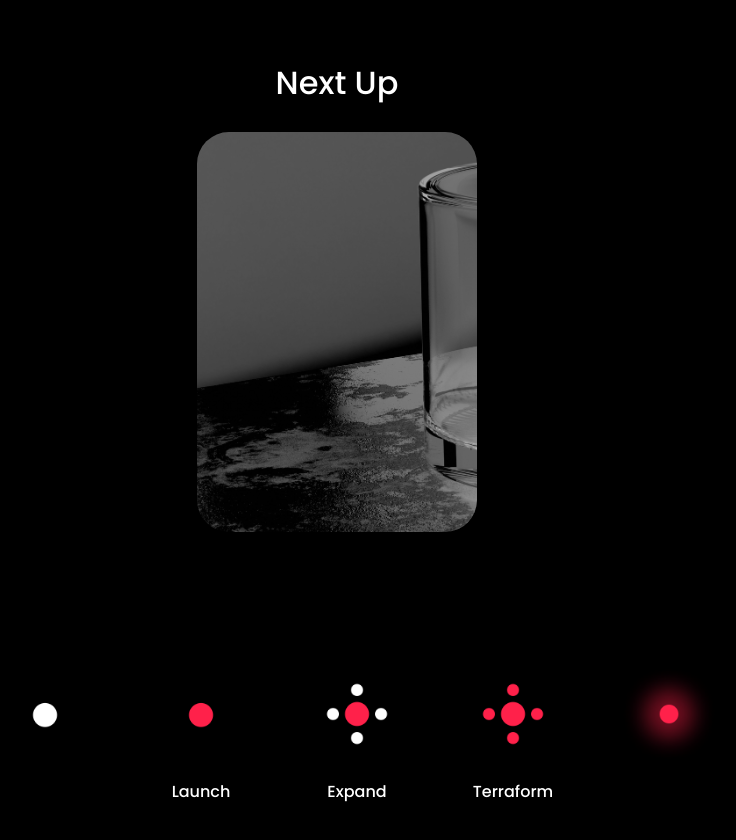
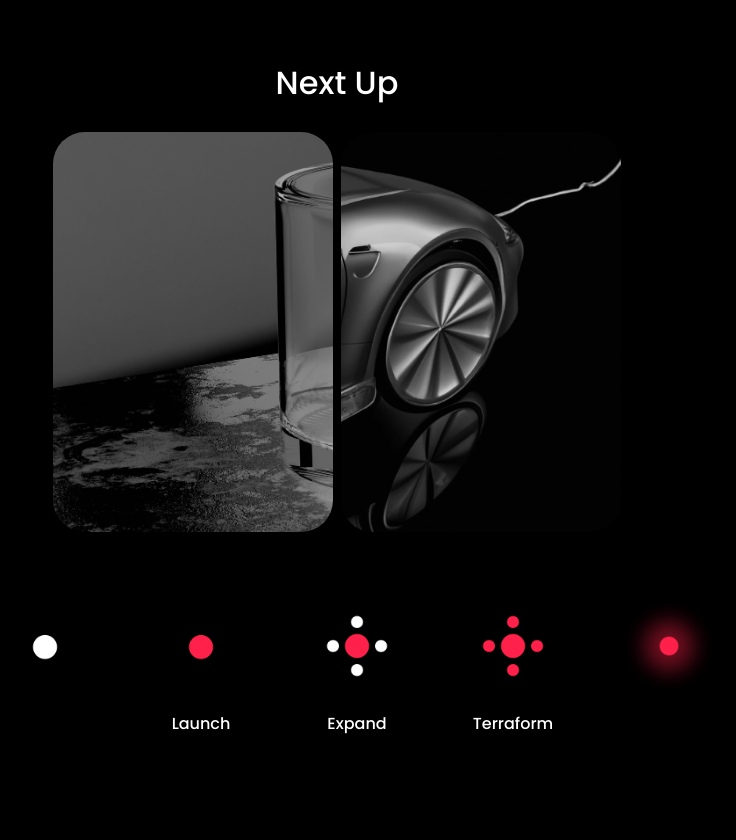
Before and after one commit to 0xinevitable/inevitable.team, a Next.js app: page / in a window 1280 px wide. Shown: the part 900-1740 px from the top of the page, without its empty margins (303-1039 px from the left). Built offline with nearby package versions, Linux system fonts and the light colour scheme.

Commit message:
Update Next Up

```diff
--- a/src/landing/LandingPage.tsx
+++ b/src/landing/LandingPage.tsx
@@ -39,7 +39,15 @@ const LandingPage: React.FC = () => {
       </Notes>
 
       <Subtitle>Next Up</Subtitle>
-      <div style={{ marginTop: 32 }}>
+      <div
+        style={{
+          marginTop: 32,
+          marginLeft: 12,
+          marginRight: 12,
+          display: 'flex',
+          gap: 8,
+        }}
+      >
         <Image
           alt=""
           src="/assets/next-up.png"
@@ -49,6 +57,17 @@ const LandingPage: React.FC = () => {
             borderRadius: 32,
             objectFit: 'cover',
             filter: 'invert(1) grayscale(1) opacity(0.8)',
+          }}
+        />
+        <Image
+          alt=""
+          src="/assets/car.webp"
+          width={280}
+          height={400}
+          style={{
+            borderRadius: 32,
+            objectFit: 'cover',
+            filter: 'grayscale(1) opacity(0.8)',
           }}
         />
       </div>
@@ -243,7 +262,7 @@ const BentoImage = styled(Image)`
 
 const PHASES = [undefined, 'Launch', 'Expand', 'Terraform', undefined];
 const PhaseList = styled.ul`
-  margin-top: 128px;
+  margin-top: 64px;
   list-style-type: none;
 
   display: flex;
```
Also changed, not shown: public/assets/car.webp (added).
